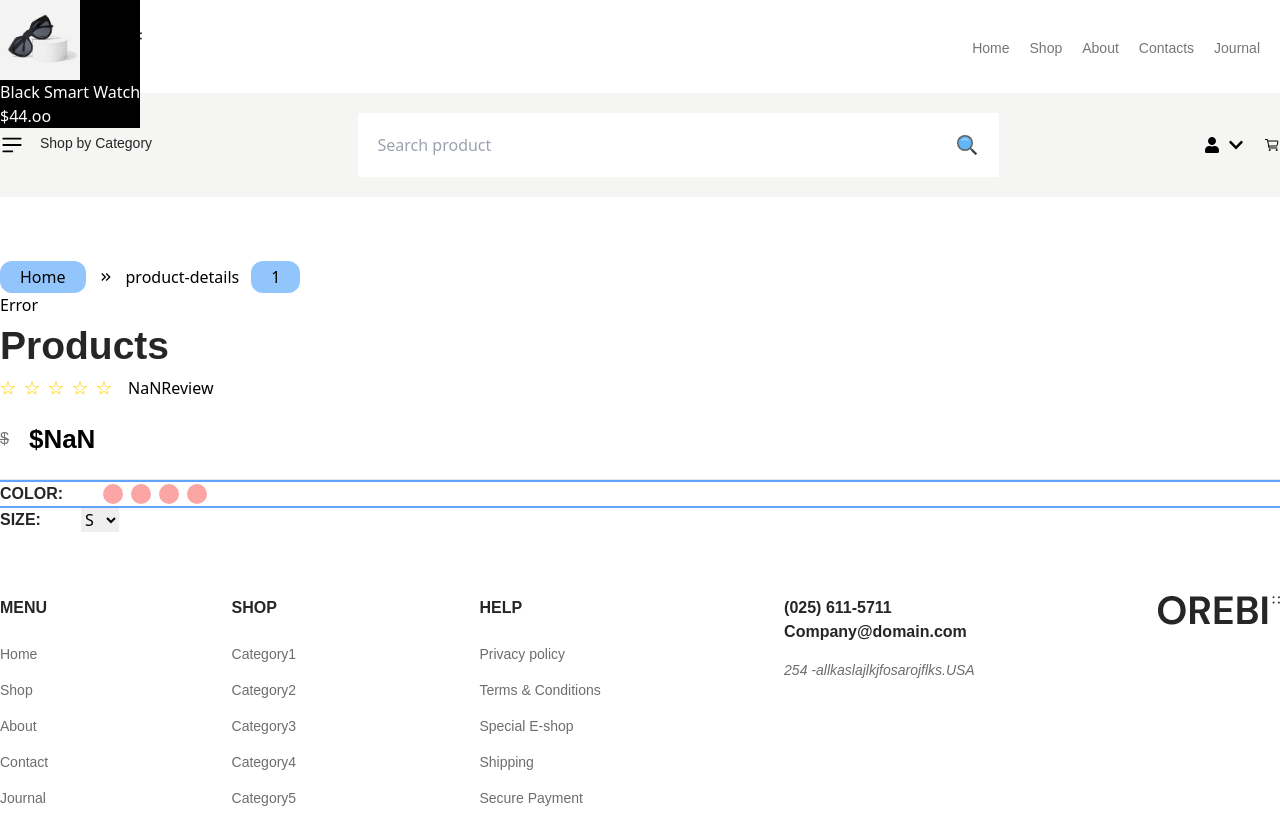
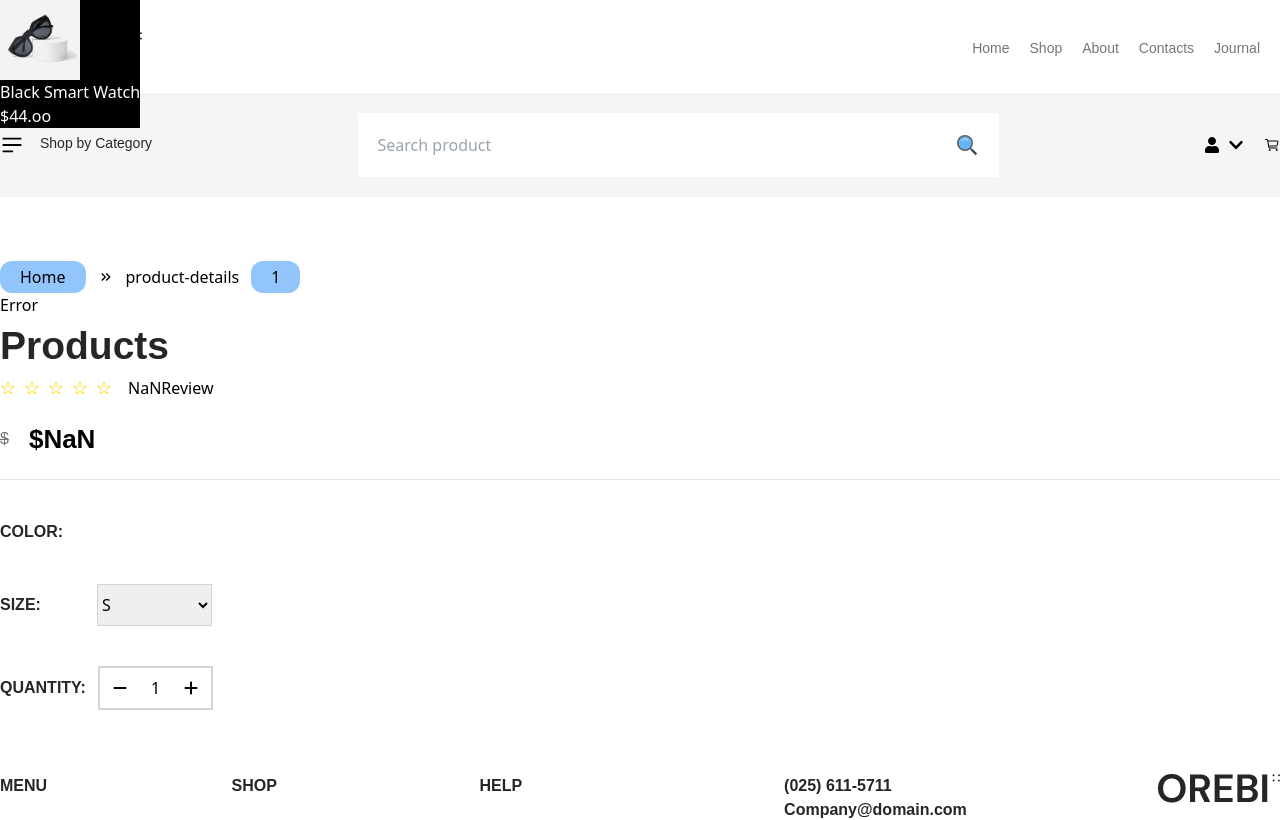
Before and after one commit to seydurrahman/FDR-2303-e-commerce, a React (Vite) app: page /product-details/1 in a window 1280 px wide. Shown: the top 820 px of the page. Built offline with nearby package versions, Linux system fonts and the light colour scheme; no server answers.

Commit message:
shop page

```diff
--- a/src/Component/ProductDetailsComponent/ProductInfo.jsx
+++ b/src/Component/ProductDetailsComponent/ProductInfo.jsx
@@ -1,28 +1,35 @@
 import React from 'react'
+import { FaMinus, FaPlus } from "react-icons/fa6";
 
 const ProductInfo = () => {
+  const colorItem =[
+    {id:1, colorCode:"#979797"},
+    {id:2, colorCode:"#ff8686"},
+    {id:3, colorCode:"#7ed321"},
+    {id:4, colorCode:"#b6b6b6"},
+    {id:5, colorCode:"#15cba5"},
+
+  ]
   return (
-    <div className='mt-5 divide-y-2 divide-blue-400'>
+    <div className='mt-5 flex flex-col gap-y-10'>
         <hr/>
         <div>
-            <div className='flex items-center gap-x-10'>
+            <div className='flex items-center gap-x-8'>
                 <h1 className='text-[16px] font-DMsans font-bold text-main_font_color'>
+
                 COLOR:
                 </h1>
-                <div className='flex items-center gap-x-2'>
-                <div className='w-[20px] h-[20px] rounded-full bg-red-300'></div>
-                <div className='w-[20px] h-[20px] rounded-full bg-red-300'></div>
-                <div className='w-[20px] h-[20px] rounded-full bg-red-300'></div>
-                <div className='w-[20px] h-[20px] rounded-full bg-red-300'></div>
-                </div>
+                  {colorItem?.map((color)=>(
+                <div className={`w-[20px] h-[20px] rounded-full`}></div>
+                  ))}
             </div>
         </div>
        <div>
-            <div className='flex items-center gap-x-10'>
+            <div className='flex items-center gap-x-14'>
                 <h1 className='text-[16px] font-DMsans font-bold text-main_font_color'>
                 SIZE:
                 </h1>
-                <select name="ProductSize" id="ProductSize" className='p'>
+                <select name="ProductSize" id="ProductSize" className='w-[9%]  py-2 border border-gray-300'>
                 <option value="S">S</option>
                 <option value="M">M</option>
                 <option value="L">L</option>
@@ -31,6 +38,22 @@ const ProductInfo = () => {
             </div>
        </div>
 
+       {/* Quantity component */}
+       <div>
+            <div className='flex items-center gap-x-3'>
+                <h1 className='text-[16px] font-DMsans font-bold text-main_font_color'>
+                QUANTITY:
+                </h1>
+                <div className='flex w-[9%] items-center justify-around border-2 border-gray-300 py-2'>
+                  <span className='cursor-pointer'><FaMinus/></span>
+                  <h1>1</h1>
+                  <span className='cursor-pointer'><FaPlus/></span>
+                </div>
+            </div>
+       </div>
+
+      {/* Quantity component */}
+
     </div>
   )
 }
```
